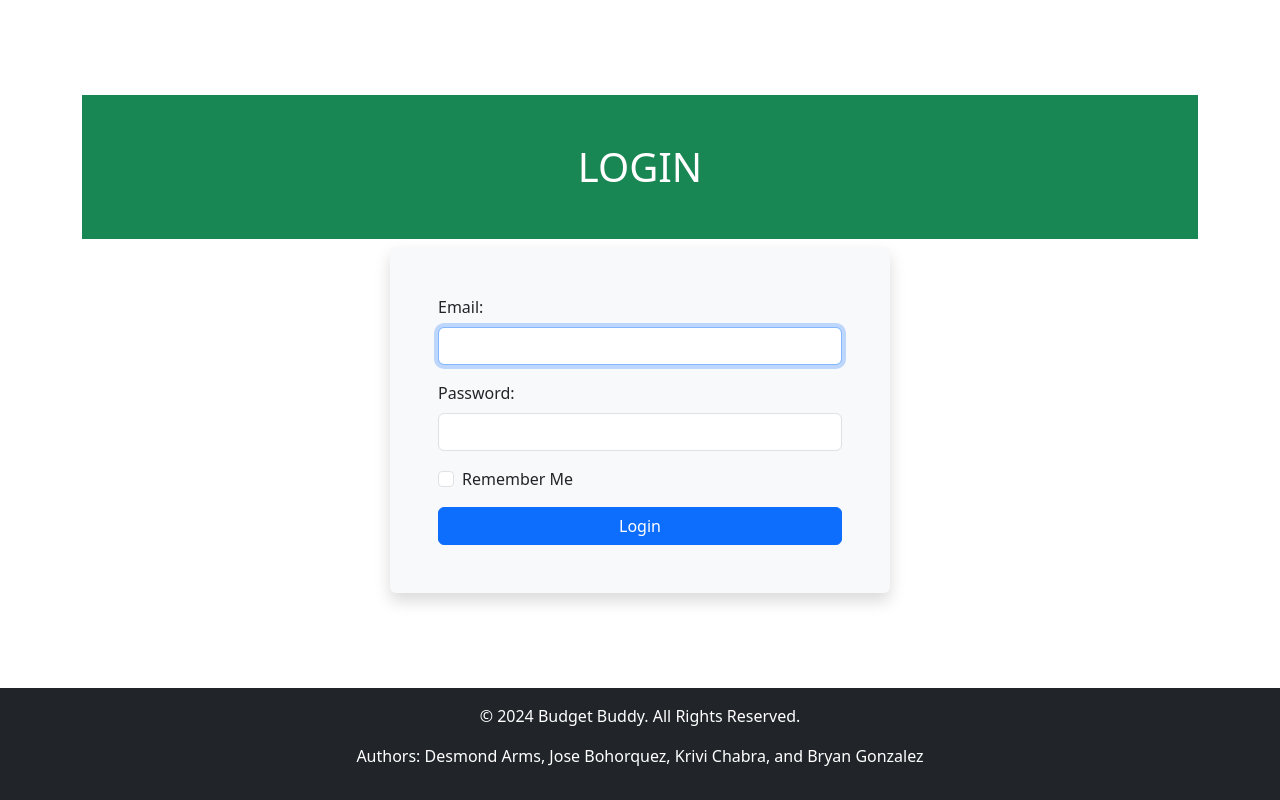
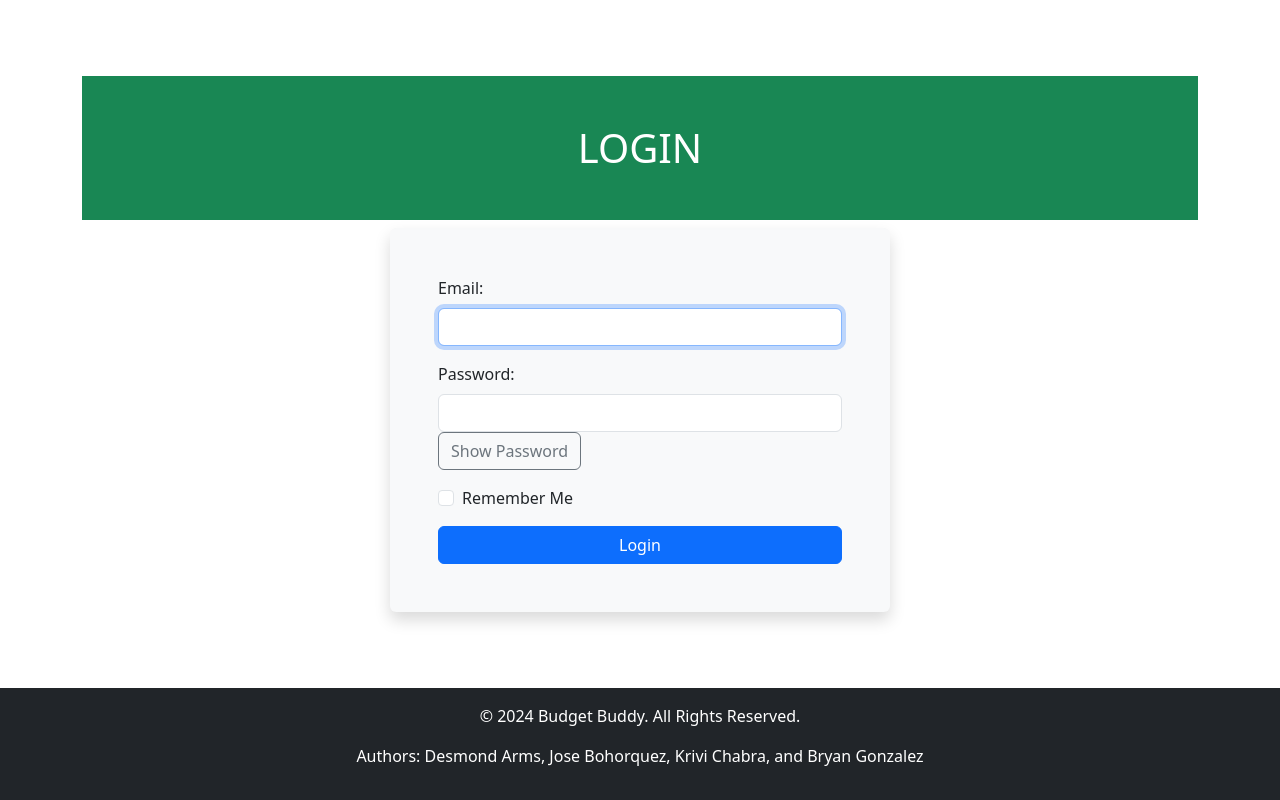
Before and after one commit to kchabra/cen3031_group8_Project, a React (Create React App) app in the folder client/: page /login in a window 1280 px wide. Built offline with nearby package versions, Linux system fonts and the light colour scheme.

Commit message:
Added toglible password visibility in login form.

```diff
--- a/client/src/pages/Login.js
+++ b/client/src/pages/Login.js
@@ -8,6 +8,7 @@ const Login = () => {
     const [password, setPassword] = useState('');
     const [rememberMe, setRememberMe] = useState(false);
     const [error_message, setErrorMessage] = useState('');
+    const [password_is_hidden, setPasswordVisibility] = useState(false);
     const navigate = useNavigate();
 
     const handleSubmit = async (e) => {
@@ -22,9 +23,11 @@ const Login = () => {
             }
         }
         catch (error) {
-            console.error('Login error', error);
             setErrorMessage('Login error: Invalid email or password.');
         }
+    };
+    const togglePasswordVisibility = () => {
+        setPasswordVisibility((prev) => !prev);
     };
 
     return (
@@ -40,7 +43,8 @@ const Login = () => {
                 </div>
                 <div className="mb-3">
                 <label htmlFor="password" className="form-label">Password: </label>
-                <input type="password" id="password" name="password" className="form-control" value={password} onChange={(e) => setPassword(e.target.value)} required/>
+                <input type={password_is_hidden ? 'text' : 'password'} id="password" name="password" className="form-control" value={password} onChange={(e) => setPassword(e.target.value)} required/>
+                <button type="button" className="btn btn-outline-secondary" onClick={togglePasswordVisibility}>{password_is_hidden ? 'Hide' : 'Show'} Password</button>
                 </div>
                 <div className="form-check mb-3">
                     <input type="checkbox" id="remember-me" className="form-check-input" checked={rememberMe} onChange={(e) => setRememberMe(e.target.checked)}/>
```
